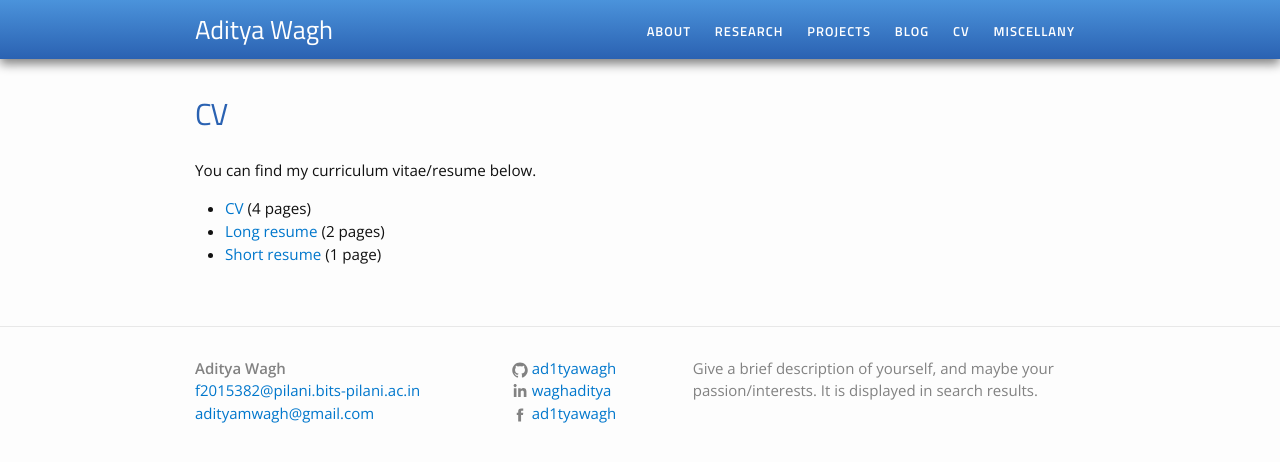
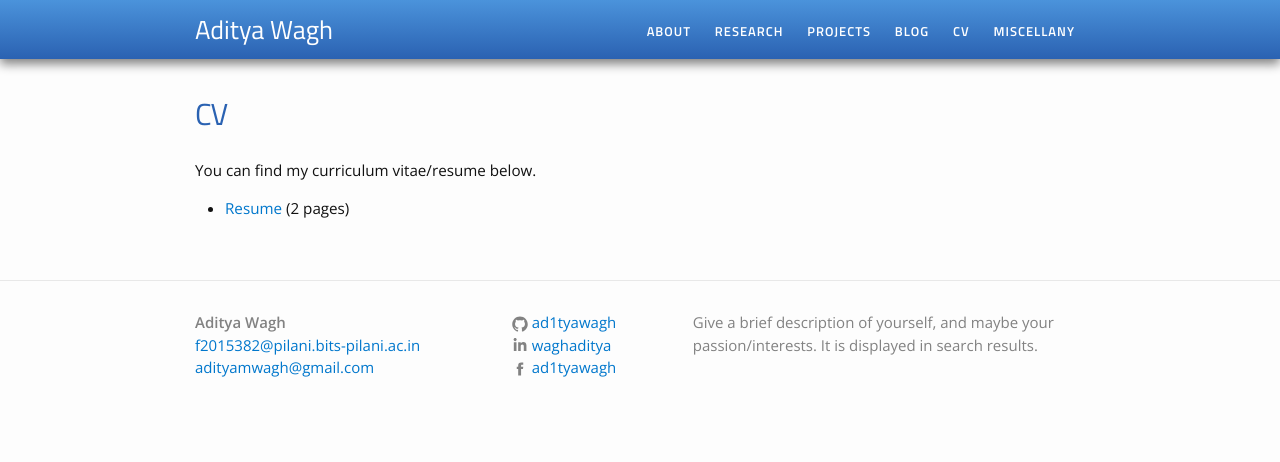
Before and after one commit to thecodeeagle/Ashlesha_Personal, a Jekyll site: the page built from cv.md, in a window 1280 px wide. Shown: the top 462 px of the page. Built offline with Jekyll 4.4.1, drawn with Linux system fonts in a browser that asks for light colours.

Commit message:
Update cv.md

```diff
--- a/cv.md
+++ b/cv.md
@@ -6,7 +6,5 @@ permalink: /cv/
 
 You can find my curriculum vitae/resume below.
 <ul>
-	<li><a href="long_cv.pdf">CV</a> (4 pages)</li>
-	<li><a href="two_page.pdf">Long resume</a> (2 pages)</li>
-	<li><a href="short_cv.pdf">Short resume</a> (1 page)</li>
+	<li><a href="aditya_cv.pdf">Resume</a> (2 pages)</li>
 </ul>
```
